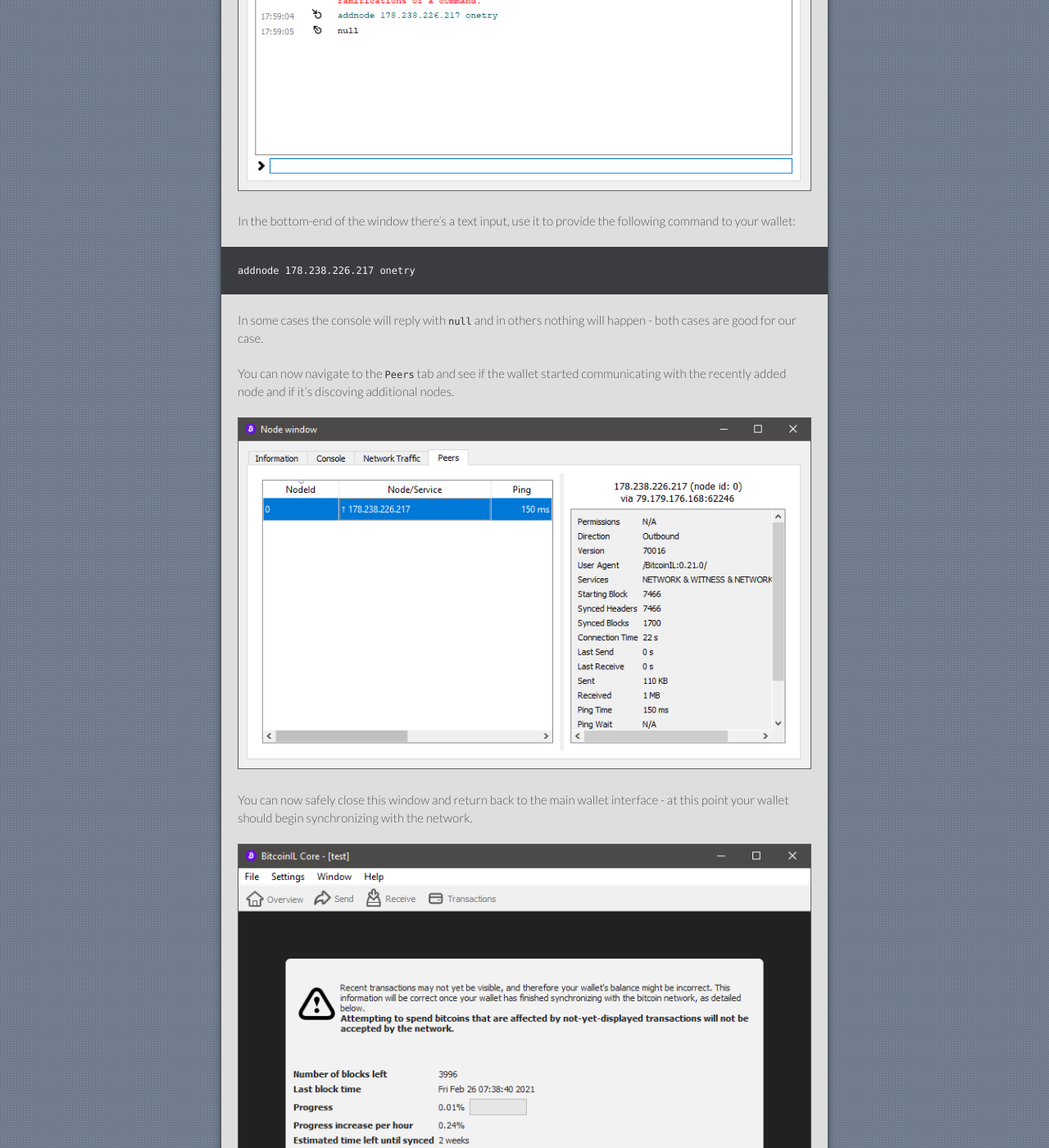
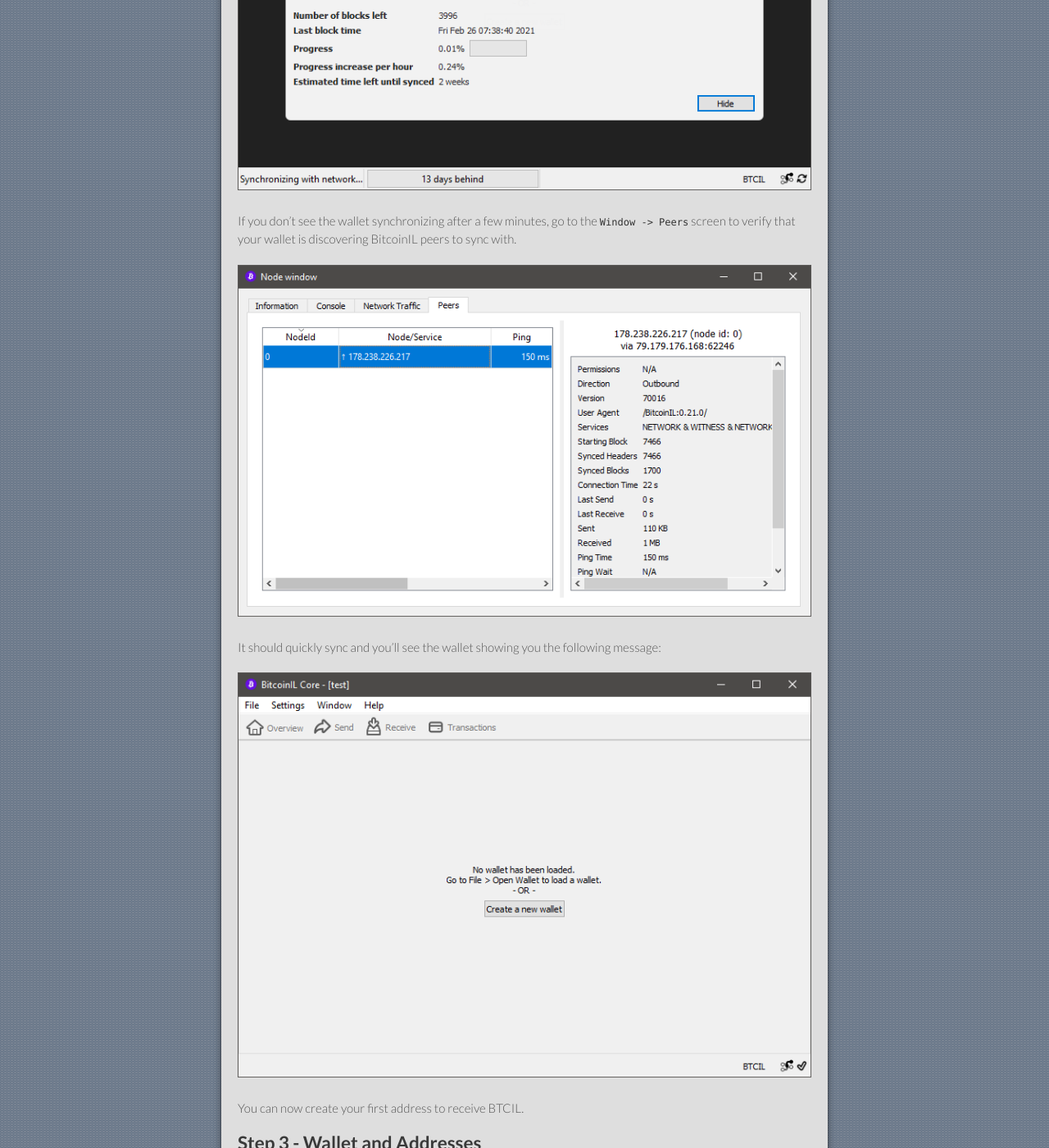
Before and after one commit to bitcoinil/guides, a Jekyll site: the page built from docs/install/guides/windows.md, in a window 1280 px wide and 1400 px high, scrolled down 3635 px. Shown: the whole window at 82% size. Built offline with Jekyll 4.4.1, drawn with Linux system fonts in a browser that asks for light colours; our own code applies the rules of GitHub Pages for plain Markdown files; some of the changed text lies outside the part shown.

Commit message:
Updated windows wallet automatic peer discovery

````diff
--- a/docs/install/guides/windows.md
+++ b/docs/install/guides/windows.md
@@ -36,30 +36,16 @@ You'll now see a screen notifying you that the wallet is not synchronized and th
 
 ![Unsynchronized Wallet](https://github.com/bitcoinil/guides/raw/main/assets/images/windows/wallet/wallet-1.png)
 
-You'll now want to allow you wallet to connect to its first node to synchronize, to do that click on `Window` and select `Console`.
+![Wallet Synchronizing](https://github.com/bitcoinil/guides/raw/main/assets/images/windows/wallet/wallet-synchronizing.png)
 
-![Wallet Console](https://github.com/bitcoinil/guides/raw/main/assets/images/windows/wallet/wallet-addnode.png)
+If you don't see the wallet synchronizing after a few minutes, go to the `Window -> Peers` screen to verify that your wallet is discovering BitcoinIL peers to sync with.
 
-In the bottom-end of the window there's a text input, use it to provide the following command to your wallet:
-
-```
-addnode 178.238.226.217 onetry
-```
-
-In some cases the console will reply with `null` and in others nothing will happen - both cases are good for our case.
-
-
-You can now navigate to the `Peers` tab and see if the wallet started communicating with the recently added node and if it's discoving additional nodes.
-
-![Wallet Console](https://github.com/bitcoinil/guides/raw/main/assets/images/windows/wallet/wallet-peers.png)
-
-You can now safely close this window and return back to the main wallet interface - at this point your wallet should begin synchronizing with the network.
-
-![Wallet Synchronizing](https://github.com/bitcoinil/guides/raw/main/assets/images/windows/wallet/wallet-synchronizing.png)
+![Wallet Peers](https://github.com/bitcoinil/guides/raw/main/assets/images/windows/wallet/wallet-peers.png)
 
 It should quickly sync and you'll see the wallet showing you the following message:
 
 ![Wallet Synchronized](https://github.com/bitcoinil/guides/raw/main/assets/images/windows/wallet/wallet-synced.png)
+
 
 You can now create your first address to receive BTCIL.
 
````
Also changed, not shown: assets/images/windows/wallet/wallet-addnode.png (deleted).
